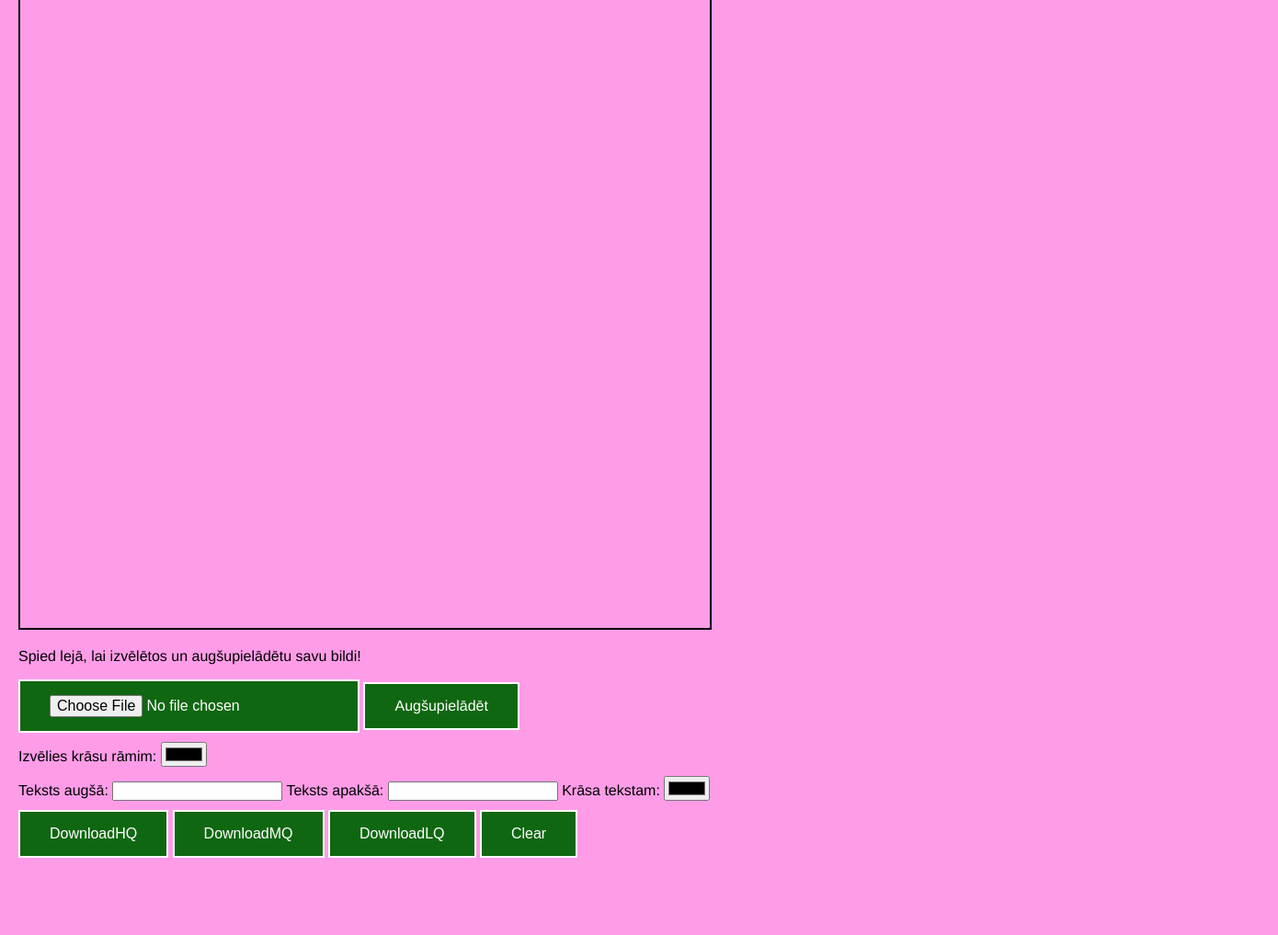
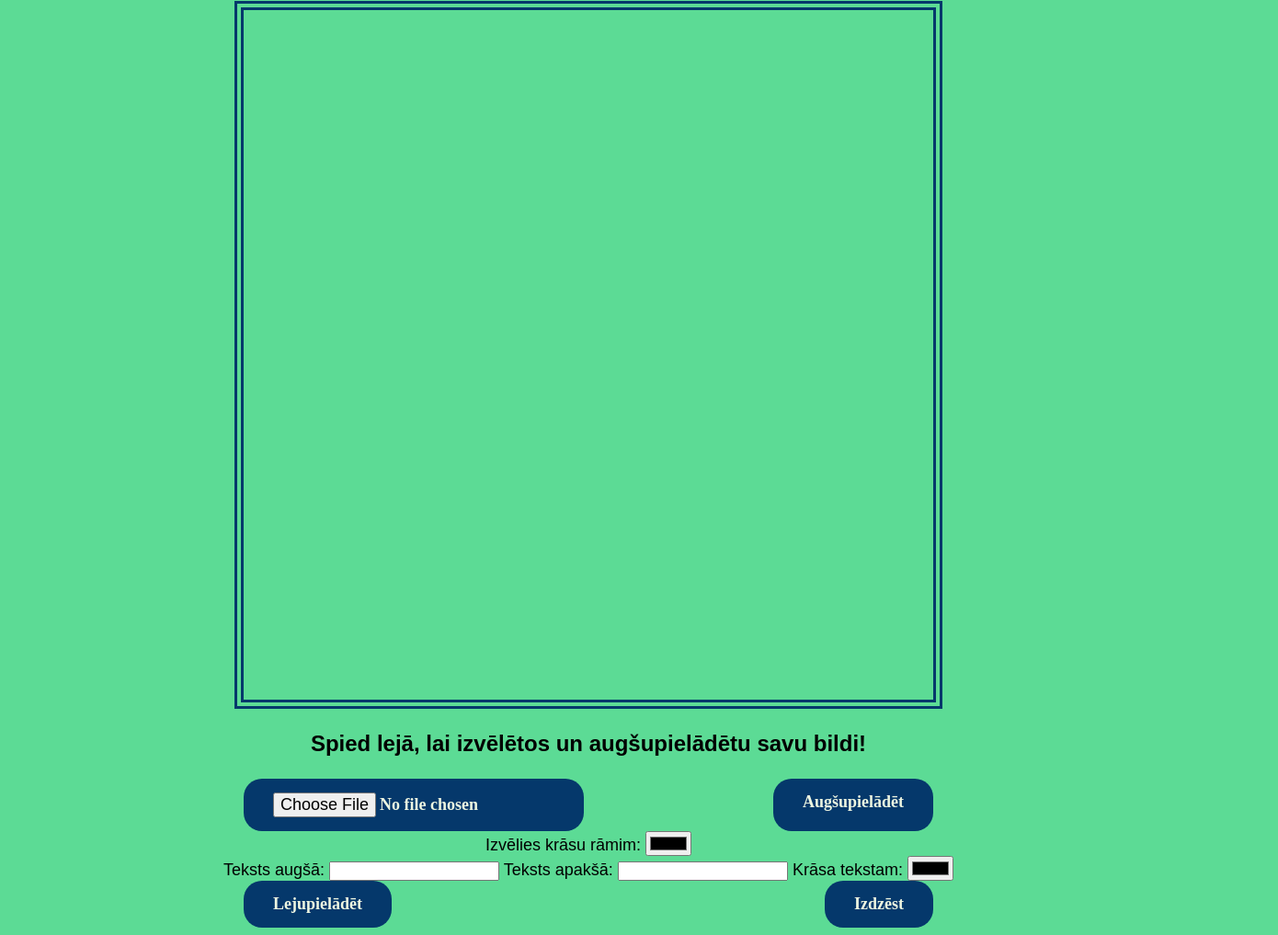
Before and after one commit to MuchMarts/Afirmacijas, a plain HTML site: page index.html in a window 1280 px wide. Shown: the part 89-1106 px from the top of the page at 92% size, 1390 px wide, since content can reach past the window. Before the commit the page ends 1042 px from the top, so only its background shows below. Drawn offline with Linux system fonts and the light colour scheme.

Commit message:
some styling

```diff
--- a/index.html
+++ b/index.html
@@ -7,28 +7,40 @@
     <title>Afirmacijas</title>
     <link rel="preconnect" href="https://fonts.googleapis.com">
     <link rel="preconnect" href="https://fonts.gstatic.com" crossorigin>
-    <link href="https://fonts.googleapis.com/css2?family=Work+Sans:wght@100;200;300;400;500;600;700&display=swap" rel="stylesheet">
     <link rel="stylesheet" href="style.css">
-
 </head>
 <body>
     <div>
-        <div style="font-family: Work Sans;"> </div>
-        <canvas id="image" class="baseCanvas"></canvas>
-        <canvas id="border" class="borderCanvas"></canvas>
-        <!--<canvas id="textBlur" class="textCanvas"></canvas>-->
-        <canvas id="text" class="textCanvas"></canvas>
-        <div>
+        <h1> Afirmāciju taisītājs</h1>
+
+        <div id="result">
+            <canvas id="image" class="creator"></canvas>
+            <canvas id="border" class="creator"></canvas>
+            <canvas id="text" class="creator"></canvas>
+        </div>
+
+        <div id="interface">
+
+
+
             <p id="text">Spied lejā, lai izvēlētos un augšupielādētu savu bildi!</p>
-            <input type="file" id="userFile" class="button" name="filename" accept="image/*">
-            <!-- <label for="userFile">Izvēlēties failu</label> -->
-            <input type="submit" id="submit" class="sneaky" onclick="handleFiles()">
-            <label for="submit">Augšupielādēt</label>
+
+            <div id="inputFile">
+
+
+                <input type="file" id="userFile" class="button" name="filename" accept="image/*">
+
+                <!-- <label for="userFile">Izvēlēties failu</label> -->
+                <input type="submit" id="submit" class="sneaky" onclick="handleFiles()">
+                <label for="submit">Augšupielādēt</label>
+            </div>
+
             <div id="colors">
                 <label for="colorpicker">Izvēlies krāsu rāmim: </label>
                 <input type="color" id="colorpicker">
             </div>
-            <div>
+
+            <div id="addText">
                 <label for="toptext">Teksts augšā: </label>
                 <input type="text" id="toptext">
                 <label for="bottomtext">Teksts apakšā: </label>
@@ -36,10 +48,10 @@
                 <label for="textcolor">Krāsa tekstam: </label>
                 <input type="color" id="textcolor">
             </div>
-            <button class="button" id="dumb" onclick="saveFile(4096)">DownloadHQ</button>
-            <button class="button" id="dumb" onclick="saveFile(2048)">DownloadMQ</button>
-            <button class="button" id="dumb" onclick="saveFile(1080)">DownloadLQ</button>
-            <button class="button" id="dumb" onclick="clearAll()">Clear</button>
+            <div id="finalControls">
+                <button class="button" id="dumb" onclick="saveFile(1080)">Lejupielādēt</button>
+                <button class="button" id="dumb" onclick="clearAll()">Izdzēst</button>
+            </div>
         </div>
     </div>
     <script src="script.js"></script>
--- a/script.js
+++ b/script.js
@@ -3,12 +3,6 @@ const width = window.innerWidth;
 const height = window.innerHeight;
 
 var canw = 0; var canh = 0;
-
-function init(){
-    document.getElementById("toptext").value = "";
-    document.getElementById("bottomtext").value = "";
-}
-window.onload = init;
 
 //Storage
 function ConstAfirmacija() {
@@ -23,11 +17,18 @@ function ConstAfirmacija() {
 }
 const igors = new ConstAfirmacija();
 
+function init(){
+    document.getElementById("toptext").value = "";
+    document.getElementById("bottomtext").value = "";
+
+}
+window.onload = init;
+
 const canvas = document.getElementById("image");
 const context = canvas.getContext('2d');
 
 //Diferent workspace size for diferent device
-if(width>1050 && height>1050){canw = 1000; canh = 1000;
+if(width>850 && height>850){canw = 800; canh = 800;
 } else {
     if(width>height){canw = height - 50; canh = height - 50;}
     if(width<height){canw = width - 50; canh = width - 50;}
@@ -35,6 +36,12 @@ if(width>1050 && height>1050){canw = 1000; canh = 1000;
 
 canvas.setAttribute("width", canw);
 canvas.setAttribute("height", canh);
+
+document.getElementById('result').style.width = canw + 'px';
+document.getElementById('result').style.height = canh + 'px';
+
+document.getElementById('inputFile').style.width = canw + 'px';
+document.getElementById('finalControls').style.width = canw + 'px';
 
 // Add image on canva
 function add_img(src, canva, size) {
@@ -291,9 +298,9 @@ function setTopTxt(){
 }
 
 document.getElementById("toptext").addEventListener("change", function(){
-    setBttmTxt();
+    document.fonts.load("700 Work Sans").then(setBttmTxt());
 });
 
 document.getElementById("bottomtext").addEventListener("change", function(){
-    setTopTxt();
+    document.fonts.load("700 Work Sans").then(setTopTxt());
 });
--- a/style.css
+++ b/style.css
@@ -1,52 +1,106 @@
-canvas {
-    border: 2px solid #000000;
+:root {
+    --main: #5cdb95;
+    --ui: #05386b;
+    --accent: #edf5e1;
+    --altAc: #8ee4af;
 }
 
-.borderCanvas {
+@font-face {
+    font-family: 'Work Sans';
+    src: url('https://fonts.googleapis.com/css2?family=Work+Sans:wght@100;200;300;400;500;600;700;800;900&display=swap');
+}
+
+html {
+    margin: 0px;
+    padding: 0px;
+}
+
+body {
+    background-color: var(--main);
+    font-family: 'Work Sans', Arial, sans-serif;
+    font-size: large;
+    text-align: center;
+
+}
+#result {
+    width: 1000px;
+    height: 1000px;
+    position: relative;
+
+    margin-left: auto;
+    margin-right: auto;
+
+    border: 10px double var(--ui);
+}
+
+.creator {
     position: absolute;
-    left: 20px;
-    top: 20px;
-    z-index: 1;
 }
-.textCanvas {
-    position: absolute;
-    left: 20px;
-    top: 20px;
+
+#image {
     z-index: 1;
 }
 
-body {
-    margin: 20px;
-    background-color: rgb(255, 156, 232);
-    font-family: Helvetica, Arial, sans-serif;
+#border {
+    z-index: 2;
 }
 
-div {
-    margin: 10px 0px;
+#text {
+    z-index: 3;
+}
+
+#interface {
+    display: flex;
+    justify-content: center;
+    align-items: center;
+    flex-direction: column;
+}
+
+#text {
+    font-size: x-large;
+    font-weight: 600;
+}
+
+#inputFile {
+    width: 1000px;
+    display: flex;
+    justify-content: space-between;
+    align-items: stretch;
 }
 
 .button {
-    position: left;
-    background-color: rgba(4, 101, 6, 0.95);
-    border: 2px solid #ffffff;
-    color: white;
+    background-color: var(--ui);
+    color: var(--accent);
     padding: 15px 32px;
+    border-radius: 20px;
+    border: 0px solid;
     text-align: center;
     text-decoration: none;
     display: inline-block;
-    font-size: 16px;
+    font-size: large;
+    font-weight: 700;
+    font-family: 'Work Sans';
+}
+
+.button:hover {
+    color: var(--altAc);
 }
 
 .sneaky + label {
-    position: left;
-    background-color: rgba(4, 101, 6, 0.95);
-    border: 2px solid #ffffff;
-    color: white;
+    background-color: var(--ui);
+    color: var(--accent);
     padding: 15px 32px;
+    border-radius: 20px;
     text-align: center;
     text-decoration: none;
     display: inline-block;
-    font-size: 16px;
+    font-size: large;
+    font-weight: 700;
+    font-family: 'Work Sans';
+}
+
+.sneaky + label:hover {
+    color: var(--altAc);
 }
 
 .sneaky {
@@ -57,3 +111,9 @@ div {
 	position: absolute;
 	z-index: -1;
 }
+
+#finalControls{
+    width: 800px;
+    display: flex;
+    justify-content: space-between;
+}
```
